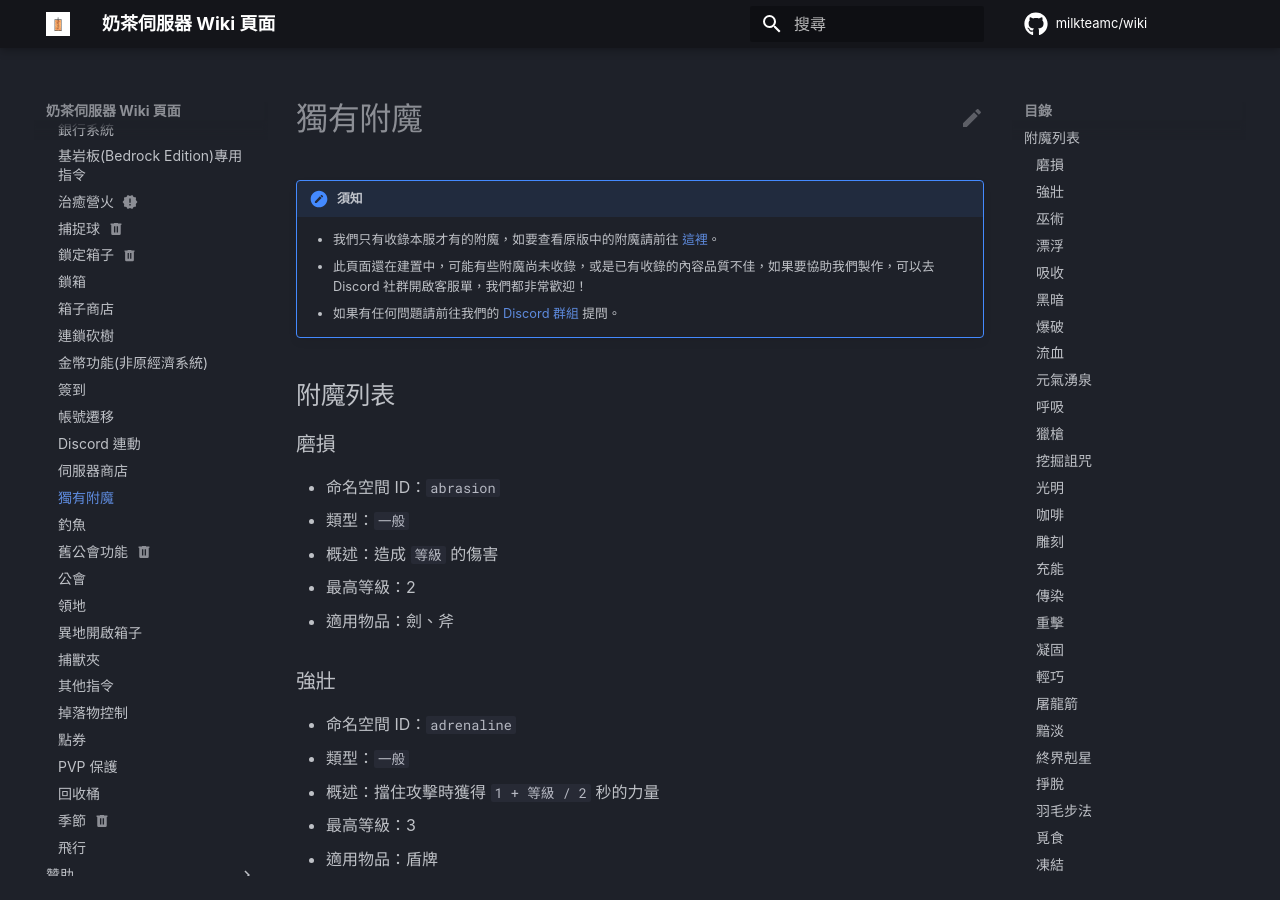
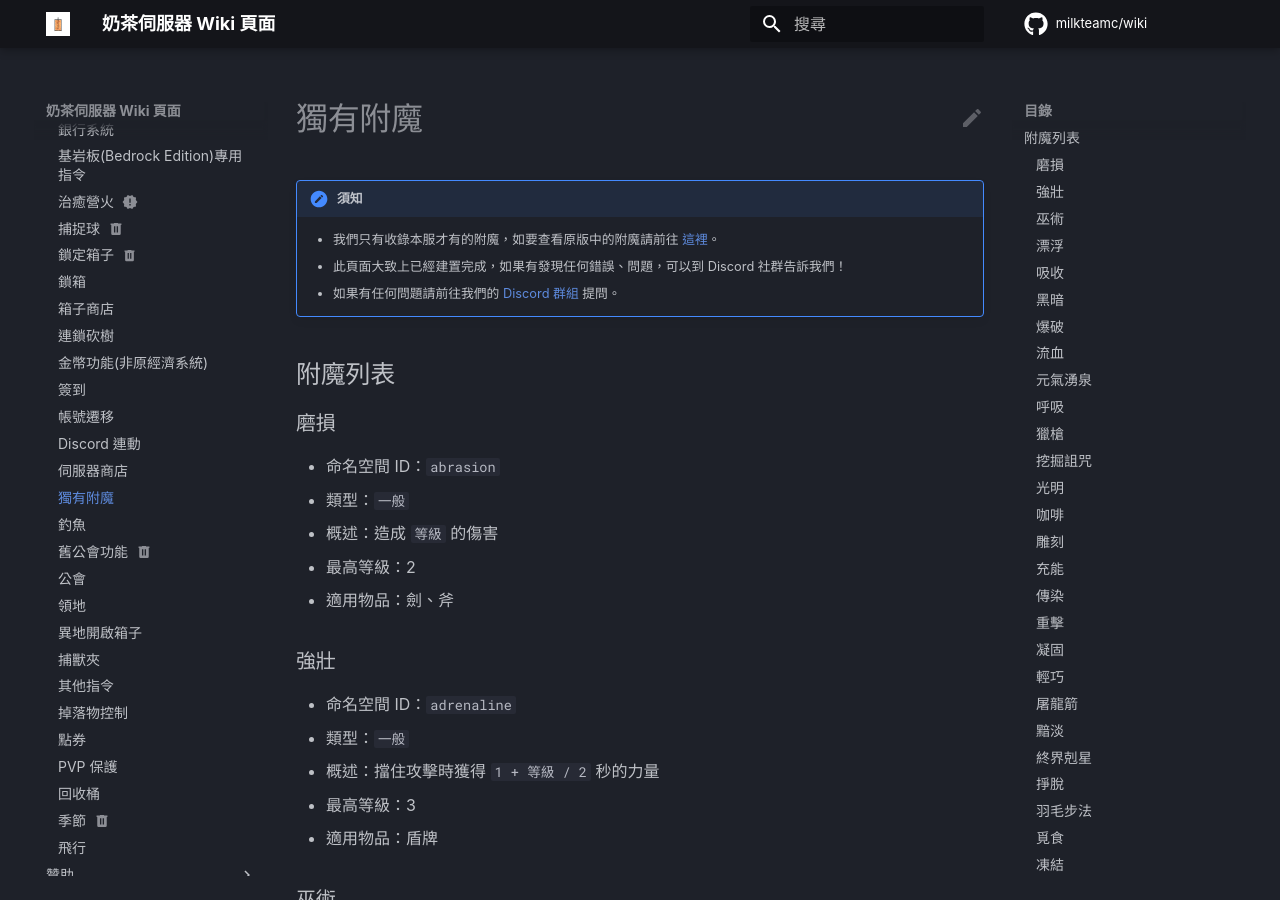
Before and after one commit to milkteamc/wiki, an MkDocs documentation site: the page built from docs/功能清單/enchantlist.md, in a window 1280 px wide and 900 px high. Built offline with MkDocs 1.6.1 and Material for MkDocs 9.7.7, drawn with Linux system fonts in a browser that asks for light colours; some web fonts are replaced; plug-ins that fetch from the network failed and are left out; comment, search, counter and statistics services are not loaded.

Commit message:
update: 獨有附魔須知

```diff
--- a/docs/功能清單/enchantlist.md
+++ b/docs/功能清單/enchantlist.md
@@ -1,7 +1,7 @@
 # 獨有附魔
 !!! 須知
     - 我們只有收錄本服才有的附魔，如要查看原版中的附魔請前往 [這裡](https://zh.minecraft.wiki/w/%E9%99%84%E9%AD%94)。
-    - 此頁面還在建置中，可能有些附魔尚未收錄，或是已有收錄的內容品質不佳，如果要協助我們製作，可以去 Discord 社群開啟客服單，我們都非常歡迎！
+    - 此頁面大致上已經建置完成，如果有發現任何錯誤、問題，可以到 Discord 社群告訴我們！
     - 如果有任何問題請前往我們的 [Discord 群組](https://discord.gg/pyNS5xAvMs) 提問。
 ## 附魔列表
 ### 磨損
```
